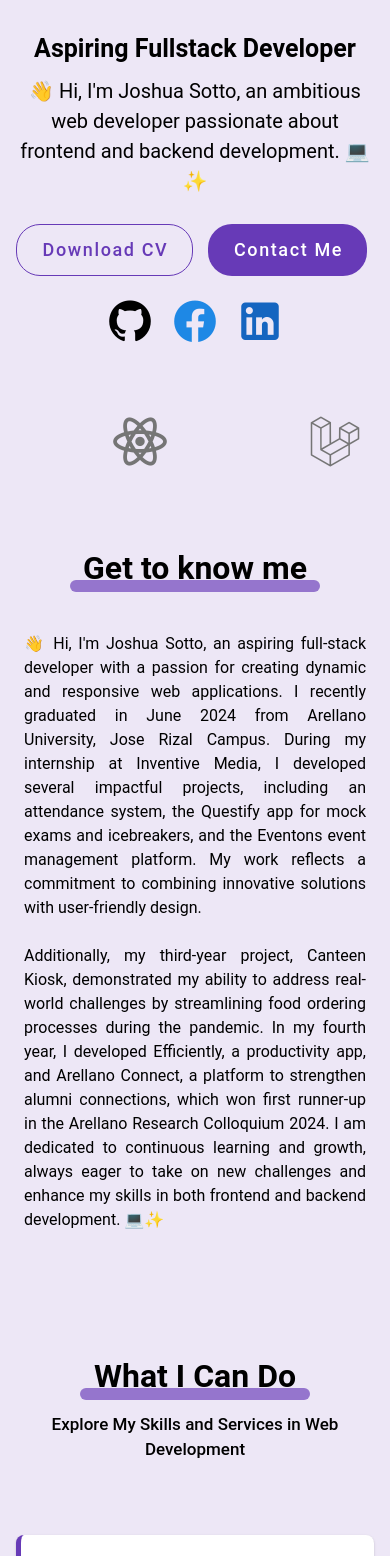
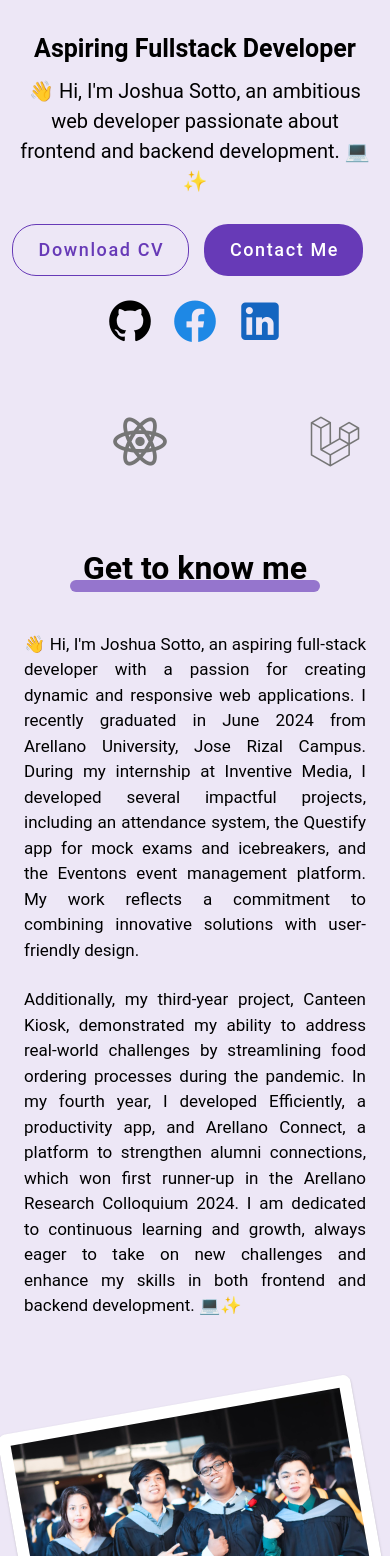
Before and after one commit to JSTTO31/portfolio, a Nuxt app: page / in a window 390 px wide. Shown: the part 444-2000 px from the top of the page. Built offline with nearby package versions, Linux system fonts and the light colour scheme.

Commit message:
mobile update

```diff
--- a/components/AboutMeSection.vue
+++ b/components/AboutMeSection.vue
@@ -1,6 +1,6 @@
 <template>
     <div>
-        <v-container id="about-me" class="py-15 pt-0 d-flex justify-center flex-column">
+        <v-container id="about-me" class="py-15 pt-0 d-flex d-block flex-column-reverse flex-md-row">
             <v-row class="mt-15">
                 <v-col cols="12" lg="7" class="px-5 pl-lg-0 pr-lg-15">
                     <div class="d-flex justify-center d-lg-block mb-5 mb-lg-0">
@@ -11,7 +11,7 @@
                             </div>
                         </div>
                     </div>
-                    <p :style="name == 'sm' || name == 'xs' ? '' : 'font-size: 20px;line-height: 40px'" class="text-justify">👋 Hi, I'm Joshua Sotto, an
+                    <p :style="name == 'sm' || name == 'xs' ? 'font-size: 17px' : 'font-size: 20px;line-height: 40px'" class="text-justify">👋 Hi, I'm Joshua Sotto, an
                         aspiring
                         full-stack developer with a passion for creating dynamic and responsive web applications. I
                         recently
@@ -19,7 +19,7 @@
                         Inventive Media, I developed several impactful projects, including an attendance system, the
                         Questify app for mock exams and icebreakers, and the Eventons event management platform. My work
                         reflects a commitment to combining innovative solutions with user-friendly design.</p><br>
-                    <p :style="name == 'sm' || name == 'xs' ? '' : 'font-size: 20px;line-height: 40px'" class="text-justify">Additionally, my third-year
+                    <p :style="name == 'sm' || name == 'xs' ? 'font-size: 17px' : 'font-size: 20px;line-height: 40px'" class="text-justify">Additionally, my third-year
                         project,
                         Canteen Kiosk, demonstrated my ability to address real-world challenges by streamlining food
                         ordering processes during the pandemic. In my fourth year, I developed Efficiently, a
@@ -31,11 +31,11 @@
                         💻✨
                     </p>
                 </v-col>
-                <v-col cols="5" class="d-none d-lg-block">
-                    <v-card class="pa-3 rounded-lg mt-15" style="transform: rotate(-10deg)">
+                <v-col cols="12" lg="5" class="d-md-flex d-block d-lg-block" style="gap: 55px">
+                    <v-card class="pa-3 w-100 w-md-50 w-lg-100 rounded-lg mt-15" style="transform: rotate(-10deg)">
                         <nuxt-img class="w-100" src="/grad-pic.jpg"></nuxt-img>
                     </v-card>
-                    <v-card class="pa-3 rounded-lg mt-15" style="transform: rotate(-10deg)">
+                    <v-card class="pa-3 w-100 w-md-50 w-lg-100 rounded-lg mt-15" style="transform: rotate(-10deg)">
                         <nuxt-img class="w-100" src="/grad-pic-2.jpg"></nuxt-img>
                     </v-card>
                 </v-col>
--- a/components/HomeSection.vue
+++ b/components/HomeSection.vue
@@ -47,7 +47,7 @@
                     👋 Hi, I'm Joshua Sotto, an ambitious web developer passionate about frontend and backend
                     development. 💻✨
                 </p>
-                <div class="d-flex mt-2" style="gap: 15px">
+                <div class="d-flex justify-center justify-md-start mt-2" style="gap: 15px">
                     <v-btn rounded variant="outlined" class="text-capitalize mt-5" color="deep-purple" size="x-large"
                    @click="download">Download CV</v-btn>
                     <v-btn flat rounded class="text-capitalize mt-5" color="deep-purple" size="x-large"
--- a/components/SkillSection.vue
+++ b/components/SkillSection.vue
@@ -11,7 +11,7 @@
 
         </div>
         <v-row class="mt-10">
-            <v-col cols="6" v-for="skill in skills" :key="skill.label">
+            <v-col cols="12" md="6" v-for="skill in skills" :key="skill.label">
                 <h3>{{ skill.label }}</h3>
                 <v-progress-linear class="rounded-pill mt-2" color="deep-purple-darken-4" height="10"
                     :model-value="skill.progress"></v-progress-linear>
--- a/pages/index.vue
+++ b/pages/index.vue
@@ -1,5 +1,5 @@
 <template>
-    <v-main class="bg-deep-purple-lighten-5 pb-15" id="main" :style="name == 'xl' ? 'padding-inline: 300px' : ''">
+    <v-main class="bg-deep-purple-lighten-5 pb-15" id="main" :style="name == 'xl' ? 'padding-inline: 300px' : ''" style="overflow-x: hidden">
         <home-section></home-section>
         <about-me-section></about-me-section>
         <service-section></service-section>
```
